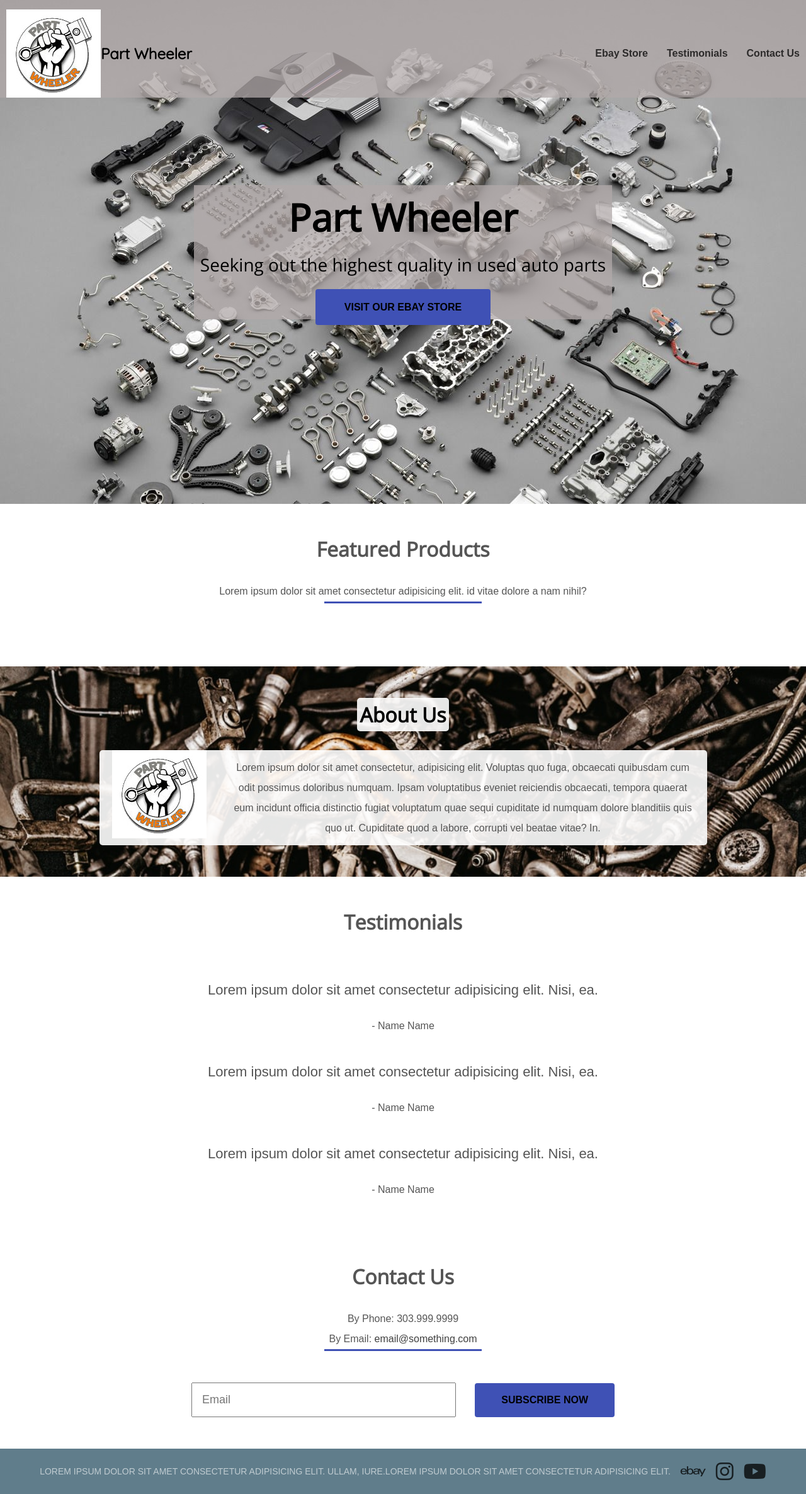
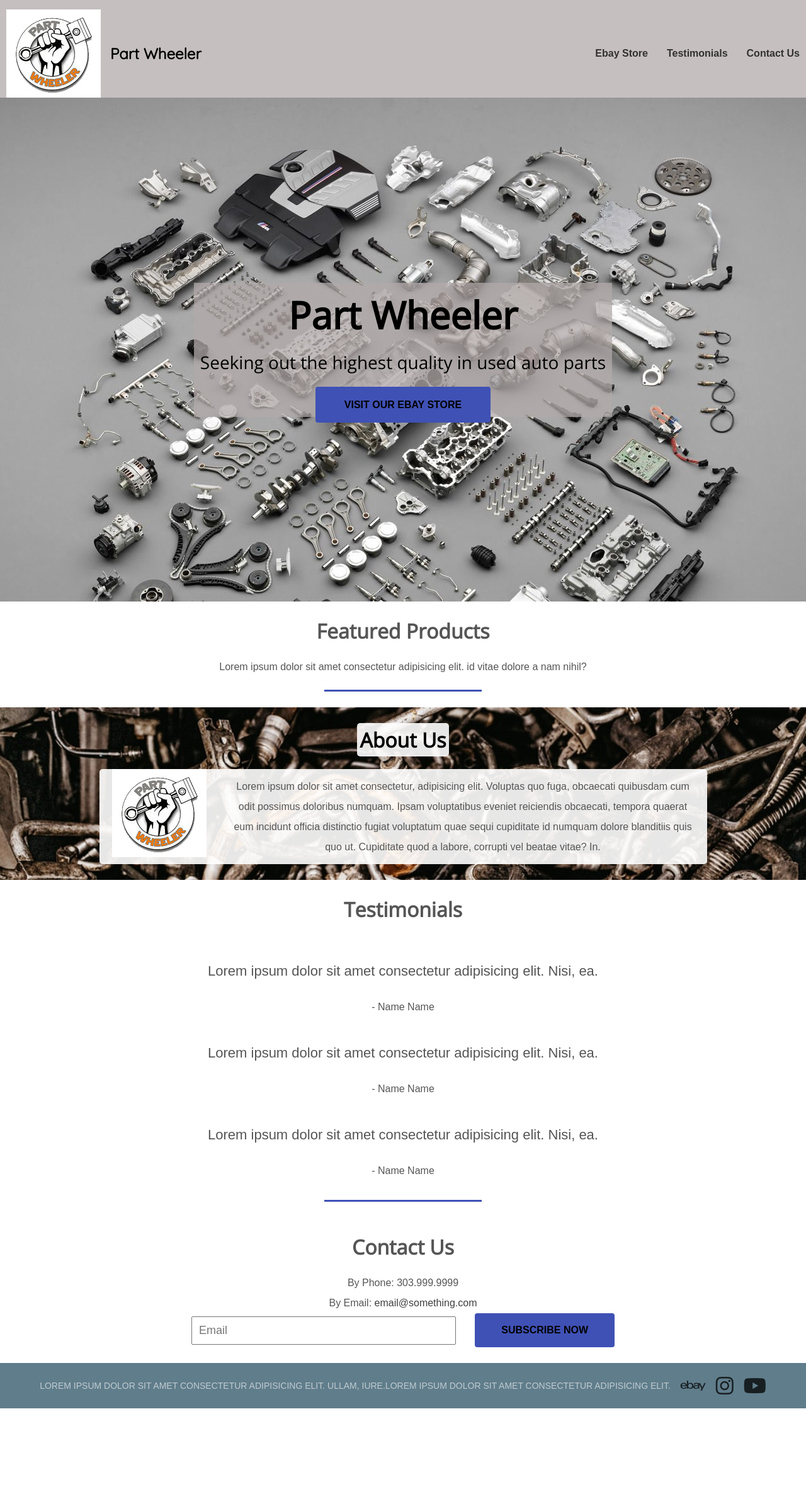
Before and after one commit to sgmullins/partswheeler, a plain HTML site: page index.html in a window 1280 px wide. Shown: the whole page at 63% size. After the commit the page ends 2236 px from the top, so only its background shows below. Drawn offline with nearby package versions, Linux system fonts and the light colour scheme.

Commit message:
fix some formatting

```diff
--- a/assets/css/styles.css
+++ b/assets/css/styles.css
@@ -43,7 +43,7 @@ section {
     display: flex;
     flex-direction: column;
     align-items: center;
-    padding: 50px 80px;
+    padding: 25px 80px;
 }
 
 /*
@@ -64,13 +64,13 @@ hr {
     height: 3px;
     background-color: #3f51b5;
     border: 0;
-    margin-bottom: 50px;
+    margin: 20px 50px 0px;
 }
 
 section h3.title {
     text-transform: capitalize;
     font: bold 32px "Open Sans", sans-serif;
-    margin-bottom: 30px;
+    margin-bottom: 20px;
     text-align: center;
 }
 
@@ -84,14 +84,14 @@ section p {
 
 @media (max-width: 800px) {
     section {
-        padding: 50px 20px;
+        padding: 25px 20px;
     }
 }
 
 /*Header Styles*/
 
 header {
-    position: absolute;
+    /* position: absolute; */
     width: 100%;
     display: flex;
     justify-content: space-between;
@@ -106,6 +106,10 @@ header {
 .logo {
     display: flex;
     align-items: center;
+}
+
+.logo img {
+    padding-right: 15px;
 }
 
 @keyframes fadein {
@@ -136,12 +140,16 @@ header nav li {
     header h2 {
         margin-bottom: 15px;
     }
+
+    nav {
+        padding-top: 15px;
+    }
 }
 
 /*Hero Styles*/
 
 .hero {
-    /* position: relative; */
+    position: relative;
     justify-content: center;
     text-align: center;
     min-height: 100vh;
@@ -300,6 +308,10 @@ AuctionStyle .auction-nudge {
     margin: 40px 0 25px;
 }
 
+.last_author {
+    padding-bottom: 10px
+}
+
 @media (max-width: 800px) {
     .reviews .quote {
         font-size: 18px;
@@ -326,7 +338,7 @@ AuctionStyle .auction-nudge {
 }
 
 .contact form input {
-    padding: 15px;
+    padding: 10px;
     margin-right: 30px;
     font-size: 18px;
     color: #555;
--- a/index.html
+++ b/index.html
@@ -42,10 +42,10 @@
     <p>Lorem ipsum dolor sit amet consectetur adipisicing elit. id vitae dolore a nam nihil?</p>
     <hr>
 
-    <script type="text/javascript"
-      src="//www.auctionnudge.com/feed/item/js/theme/responsive/page/init/img_size/120/cats_output/dropdown/search_box/1/show_logo/1/lang/english/SellerID/partwheeler/siteid/0/MaxEntries/6">
+    <!-- <script type="text/javascript"
+      src="//www.auctionnudge.com/feed/item/js/theme/responsive/page/init/img_size/120/cats_output/dropdown/search_box/1/show_logo/1/lang/english/SellerID/partwheeler/siteid/0/MaxEntries/8">
     </script>
-    <div id="auction-nudge-items" class="auction-nudge"></div>
+    <div id="auction-nudge-items" class="auction-nudge"></div> -->
   </section>
 
   <section class="about">
@@ -66,7 +66,8 @@
     <p class="quote">Lorem ipsum dolor sit amet consectetur adipisicing elit. Nisi, ea.</p>
     <p class="author">- Name Name</p>
     <p class="quote">Lorem ipsum dolor sit amet consectetur adipisicing elit. Nisi, ea.</p>
-    <p class="author">- Name Name</p>
+    <p class="author last_author">- Name Name</p>
+    <hr>
   </section>
 
   <section class="contact">
@@ -74,7 +75,7 @@
     <p>By Phone: 303.999.9999</p>
     <p>By Email: <a href="mailto:email@something.com" target="_self" data-content="email@something.com" data-type="mail"
         style="color: black">email@something.com</a></p>
-    <hr>
+
     <form action="">
       <input type="email" placeholder="Email" name="" id="">
       <a href="#" class="btn">Subscribe Now</a>
```
Also changed, not shown: assets/img/belay.jpg (deleted), assets/img/collection.png (deleted), assets/img/main.jpg (deleted), assets/img/van.jpg (deleted), assets/img/yose.jpg (deleted).
